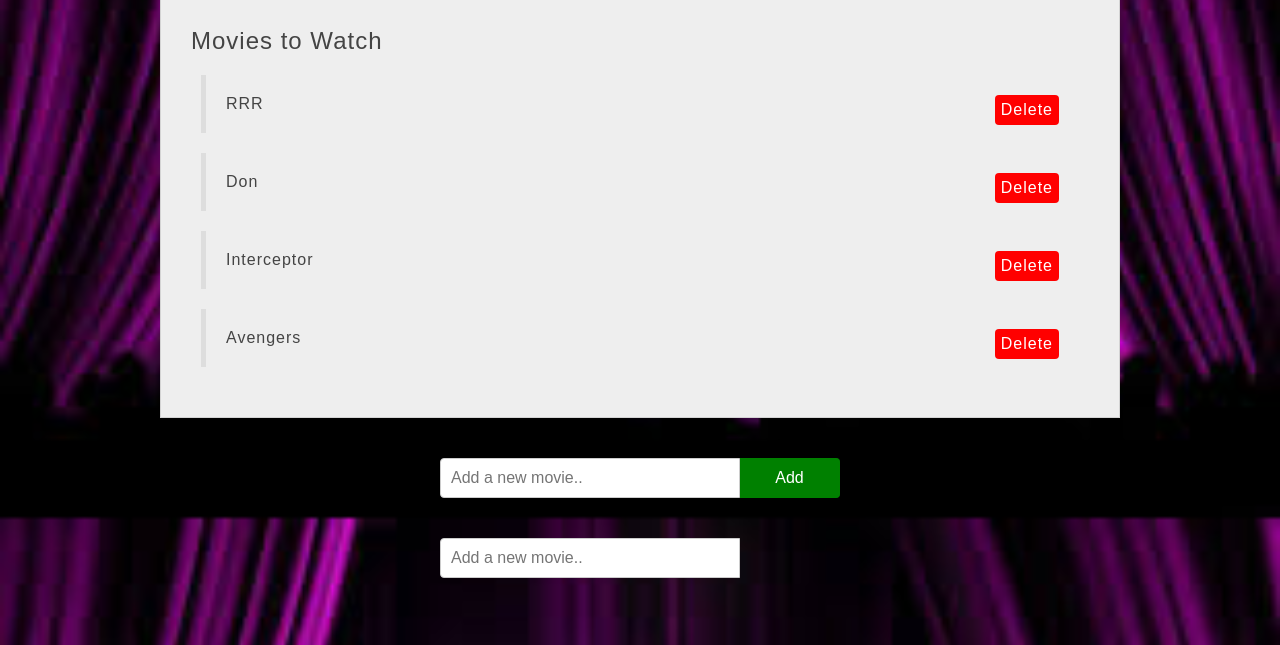
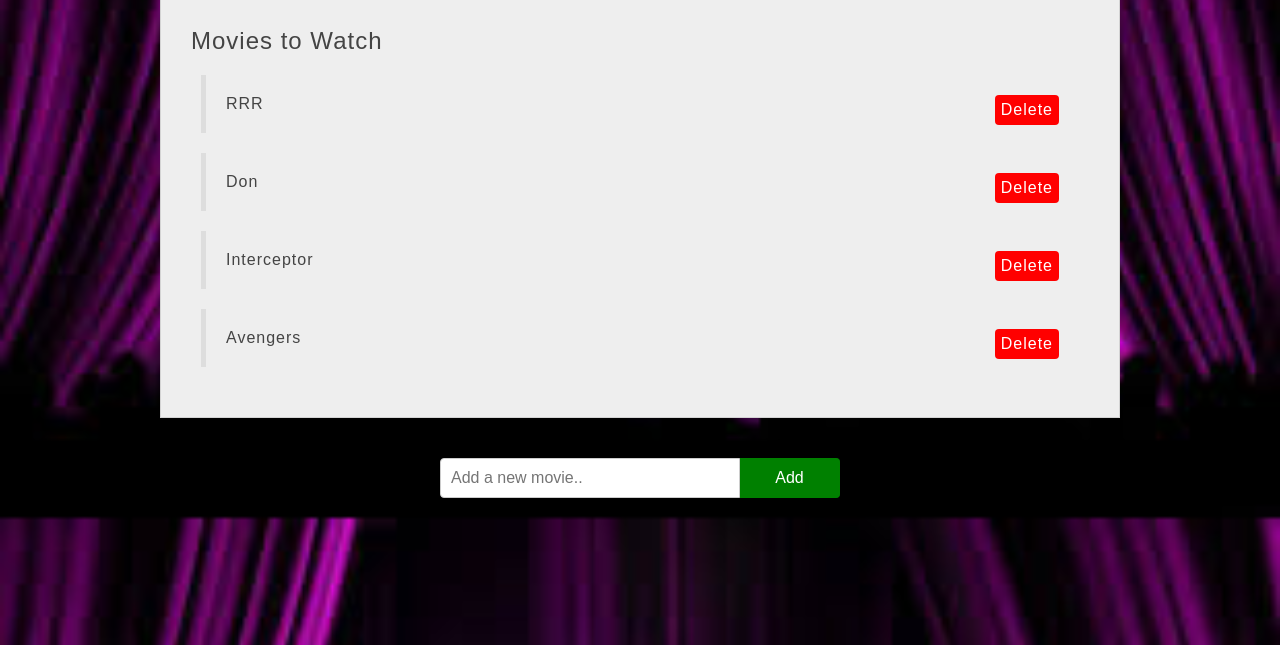
Before and after one commit to prashanth-Mogili/JavaScript_Prj1, a plain HTML site: page Index.html in a window 1280 px wide. Shown: the part 155-800 px from the top of the page. Drawn offline with Linux system fonts and the light colour scheme.

Commit message:
Update index.html

```diff
--- a/Index.html
+++ b/Index.html
@@ -43,7 +43,7 @@
         <form id = "add-movie">
         <input type="text" placeholder="Add a new movie.." required/>
         <!-- <input type="text" placeholder="Add a new movie.." required/> -->
-        <input type="text" placeholder="Add a new movie.." required/>
+
 
         <button>Add</button>
         </form>
```
